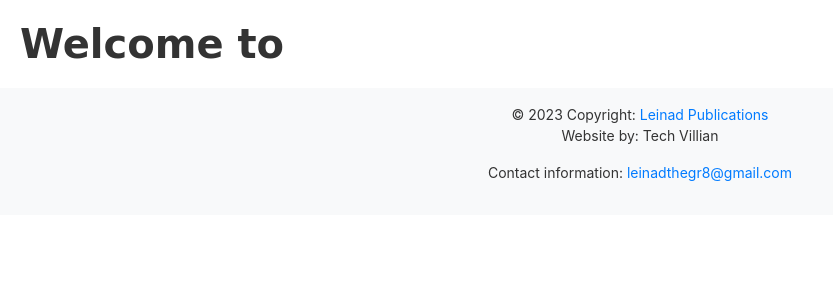
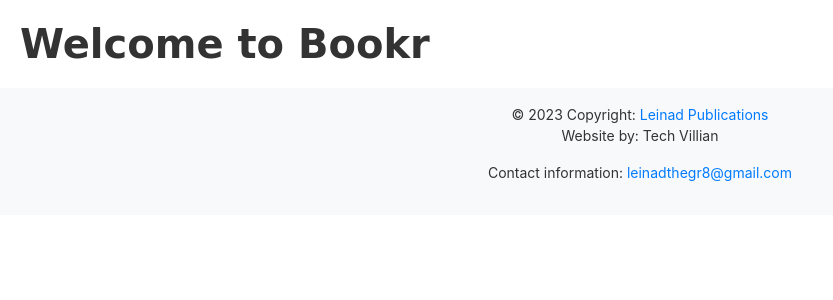
Before and after one commit to Dannysesi/bookr, a Django app: page / in a window 1280 px wide. Shown: the part 91-391 px from the top of the page, without its empty margins (0-833 px from the left). Run offline with Django 4.2, Linux system fonts and the light colour scheme; some libraries are stand-ins or nearby versions.

Commit message:
template modification

```diff
--- a/reviews/templates/base.html
+++ b/reviews/templates/base.html
@@ -104,7 +104,11 @@
   {% endfor %}
   {% endif %}
   {% block content %}
-  <h1 style="margin: 20px; font-family: cursive;"><b>Welcome to {{ user.username }}</b></h1>
+  {% if user.is_authenticated %}
+  <h1 style="margin: 20px; font-family: cursive;"><b>Welcome {{ user.username }}</b></h1>
+  {% else %}
+  <h1 style="margin: 20px; font-family: cursive;"><b>Welcome to Bookr</b></h1>
+  {% endif %}
   {% endblock %}
 
   <!-- Copyright -->
```
